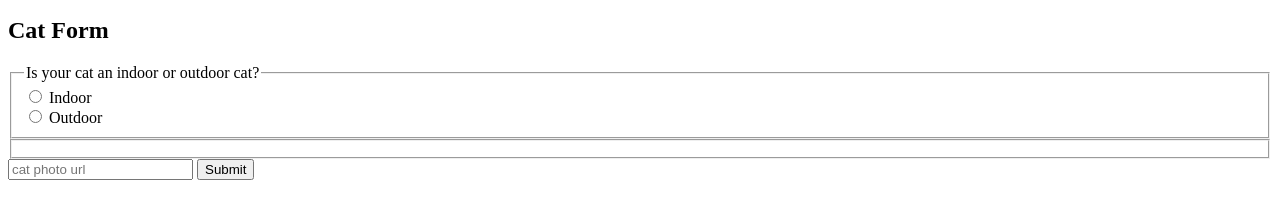
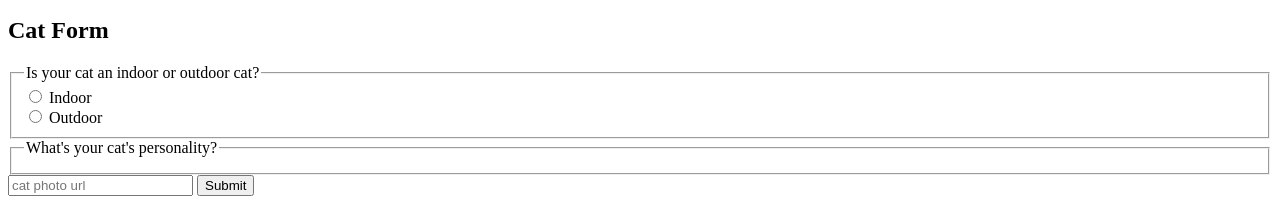
Before and after one commit to Victor-Pipin/Free-Code-Camp, a plain HTML site: page Cat-Photo-App/index.html in a window 1280 px wide. Shown: the part 1453-1657 px from the top of the page. Drawn offline with Linux system fonts and the light colour scheme.

Commit message:
Feat: Added <legend> element to the second <fieldset> element

```diff
--- a/Cat-Photo-App/index.html
+++ b/Cat-Photo-App/index.html
@@ -116,7 +116,9 @@
                 </fieldset>
 
 
-                <fieldset></fieldset>
+                <fieldset>
+                    <legend>What's your cat's personality?</legend>
+                </fieldset>
 
                 <!-- Элемент <input> внутри элемента <form> позволяет собирать вводимые пользователем данные для отправки -->
                 <!-- Атрибут name позволяет идентифицировать данные на сервере после отправки формы,
```
